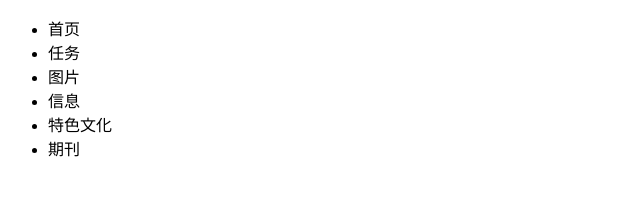
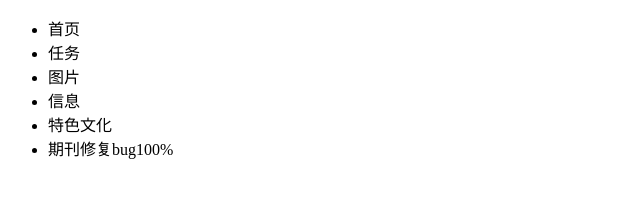
Before and after one commit to ZhangQing-cloud/practice, a plain HTML site: page index.html in a window 1280 px wide. Shown: the whole page, without its empty margins (0-640 px from the left). Drawn offline with Linux system fonts and the light colour scheme.

Commit message:
期刊修复bug100%

```diff
--- a/index.html
+++ b/index.html
@@ -11,7 +11,7 @@
 			<li>图片</li>
 			<li>信息</li>
 			<li>特色文化</li>
-			<li>期刊</li>
+			<li>期刊修复bug100%</li>
 		</ul>
 	</body>
 </html>
```
